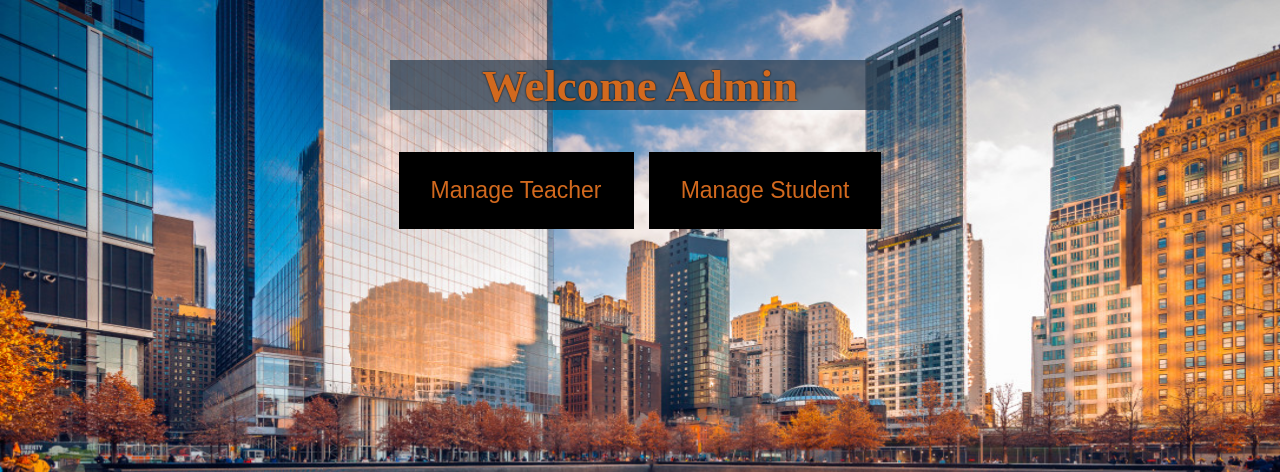
After one commit to SXD390/ProjectPortal, a PHP site: page /modules/admin.html in a window 1280 px wide. The commit adds this page. Shown: the top 472 px of the page. Run offline with PHP 8.4, Linux system fonts and the light colour scheme.

Commit message:
Added Student + Teacher on Admin Dashboard

```diff
--- /dev/null
+++ b/modules/admin.html
@@ -0,0 +1,95 @@
+
+<!DOCTYPE html>
+<html>
+    <head>
+        <title> Project Portal</title>
+        <link rel="icon" href="../img/BMSIT_1.ico">
+        <style rel="stylesheet" type="text/css">
+
+        body{
+	        margin: 0 auto;
+            background-image: url("../img/background.jpg");
+            background-repeat: no-repeat;
+            background-size: 100% 720px;
+        }
+
+        .container{
+            width: 500px;
+            height: 50px;
+            font-size: 30px;
+            color:chocolate;
+            text-shadow: 0 0 2px #000;
+            text-align: center;
+            margin: 0 auto;
+            background-color: rgba(44, 62, 80,0.7);
+            margin-top: 60px;
+            }
+        .input_btn {
+            background-color: #000; /* Green */
+            border:chocolate;
+            border-width: 80px;
+            color: chocolate;
+            padding: 25px 32px;
+            text-align: center;
+            text-decoration: none;
+            display: inline-block;
+            font-size: 23px;
+            }
+        .input_btn:hover{
+            background-color:chocolate; /* Black */
+            border:black;
+            border-width: 80px;
+            color: black;
+            padding: 25px 32px;
+            text-align: center;
+            text-decoration: none;
+            display: inline-block;
+            font-size: 23px;
+
+        }
+        .input_btn:active{
+            background-color:chocolate; /* Black */
+            border:black;
+            border-width: 80px;
+            color: black;
+            padding: 25px 32px;
+            text-align: center;
+            text-decoration: none;
+            display: inline-block;
+            font-size: 29px;
+
+        }
+        </style>
+    </head>
+    <body>
+        <div class="container">
+            <h2>Welcome Admin</h2>
+
+        <table width="500px">
+            <tr>
+                <td>
+                    <form method="POST" action="#">
+                        <input class="input_btn" type="button" value="Manage Teacher" onclick="navi_teach()">
+                    </form>
+                </td>
+                <td>
+                    <form method="POST" action="#">
+                        <input class="input_btn" type="button" value="Manage Student" onclick="navi_student()">
+                    </form>
+                </td>
+            </tr>
+        </table>
+    </div>
+    </body>
+
+    <script type="text/javascript">
+        function navi_teach(){
+            window.location.assign("teacher_admin.html");
+        }
+        function navi_student(){
+            window.location.assign("student_admin.html");
+        }
+
+    </script>
+
+</html>
--- a/modules/student_admin.html
+++ b/modules/student_admin.html
@@ -1,5 +1,6 @@
 <html>
     <head>
+        <link rel="icon" href="../img/BMSIT_1.ico">
         <title>
             Project Portal
         </title>
--- a/modules/teacher_admin.html
+++ b/modules/teacher_admin.html
@@ -1,5 +1,6 @@
 <html>
     <head>
+	<link rel="icon" href="../img/BMSIT_1.ico">
         <title>
             Project Portal
         </title>
--- a/modules/verify_login.php
+++ b/modules/verify_login.php
@@ -19,7 +19,7 @@ if(isset($_POST['username'])) {
 
 	if(mysqli_num_rows($result)==1){
 		//echo "<h1>Logged in Successfully<h1>";
-		header('location: ../admin.html');
+		header('location: admin.html');
 
 	}
 	else{
```
